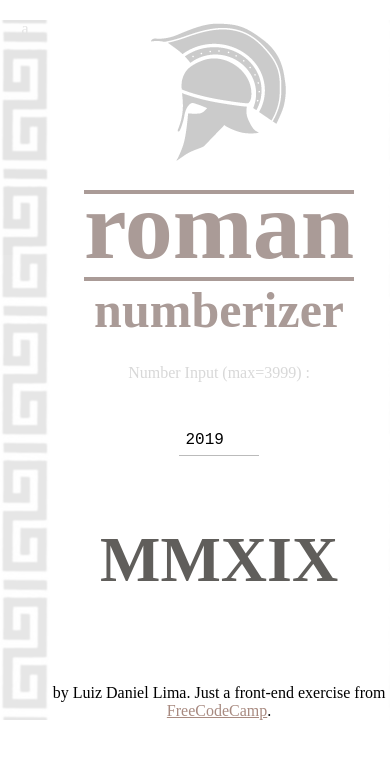
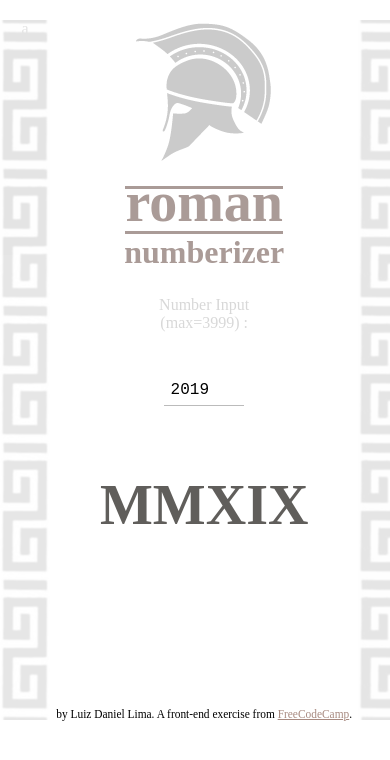
Before and after one commit to luizdanielmlima/roman-num-converter, a website: page dist/index.html in a window 390 px wide. Shown: the top 760 px of the page. Drawn offline with nearby package versions, Linux system fonts and the light colour scheme; a web font is replaced by a local one.

Commit message:
small adjustments for mobile

```diff
--- a/dist/index.html
+++ b/dist/index.html
@@ -58,7 +58,7 @@
 
         <footer>
           <p>
-            by Luiz Daniel Lima. Just a front-end exercise from
+            by Luiz Daniel Lima. A front-end exercise from
             <a href="https://www.freecodecamp.org" target="blank"
               >FreeCodeCamp</a
             >.
--- a/dist/style.css
+++ b/dist/style.css
@@ -63,10 +63,9 @@ section {
   content: "";
   display: block;
   position: absolute;
-  top: 20px;
+  top: 16px;
   width: 100%;
-  border-top: 2px solid var(--primary-color);
-  border-bottom: 2px solid var(--primary-color);
+  border-top: 3px solid var(--primary-color);
 }
 
 .title::before {
@@ -75,11 +74,10 @@ section {
   position: absolute;
   bottom: 0px;
   width: 100%;
-  border-top: 2px solid var(--primary-color);
-  border-bottom: 2px solid var(--primary-color);
+  border-bottom: 3px solid var(--primary-color);
 }
 
-h2 {
+.subtitle {
   color: var(--primary-color);
   font-size: calc(3.7 * var(--font-size));
 }
@@ -121,12 +119,12 @@ input > label {
 }
 
 .output-container > h2 {
-  font-size: 4rem;
+  font-size: calc(3.5 * var(--font-size));
   color: #605e5b;
 }
 
 footer {
-  width: 100%;
+  width: 470px;
   position: absolute;
   bottom: 0;
   left: 50%;
@@ -144,7 +142,15 @@ footer {
     margin: 20px 0;
   }
 
-  h2 {
-    font-size: 50px;
+  .title {
+    font-size: calc(3.5 * var(--font-size));
+  }
+
+  .subtitle {
+    font-size: calc(2 * var(--font-size));
+  }
+
+  footer {
+    font-size: calc(var(--font-size) / 1.4);
   }
 }
```
